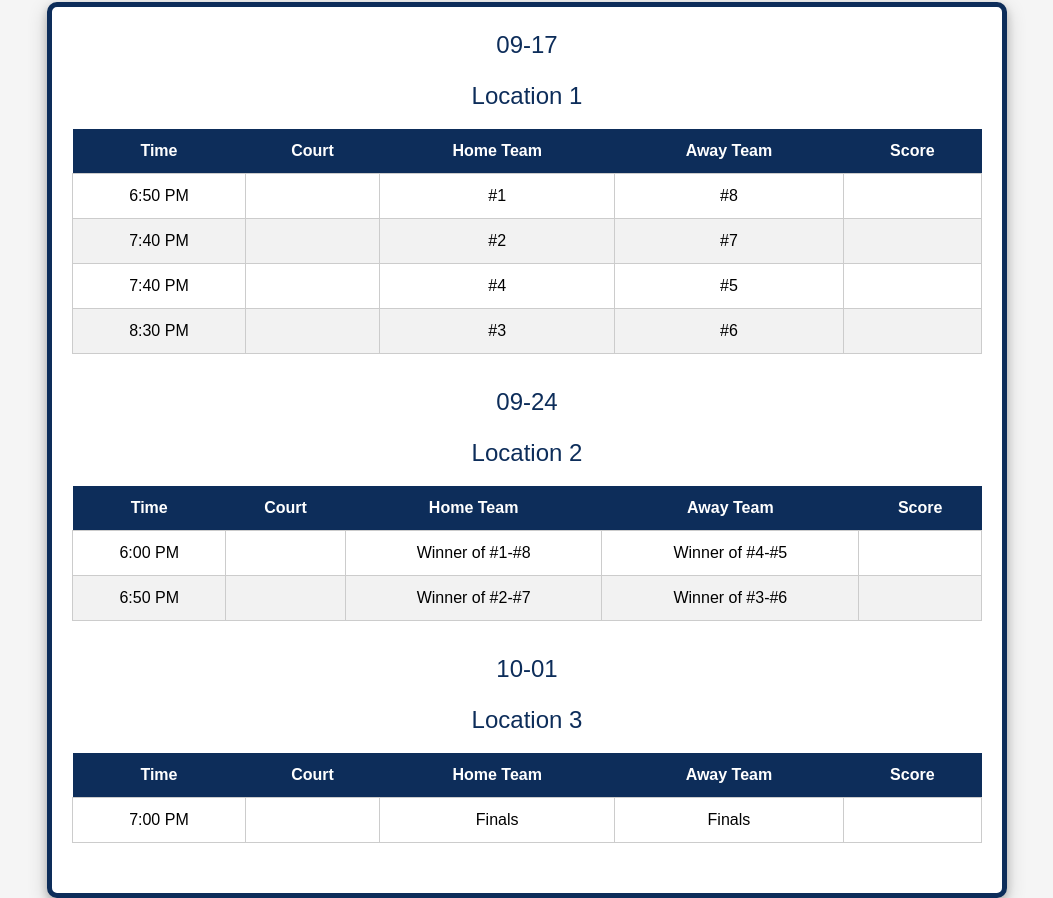
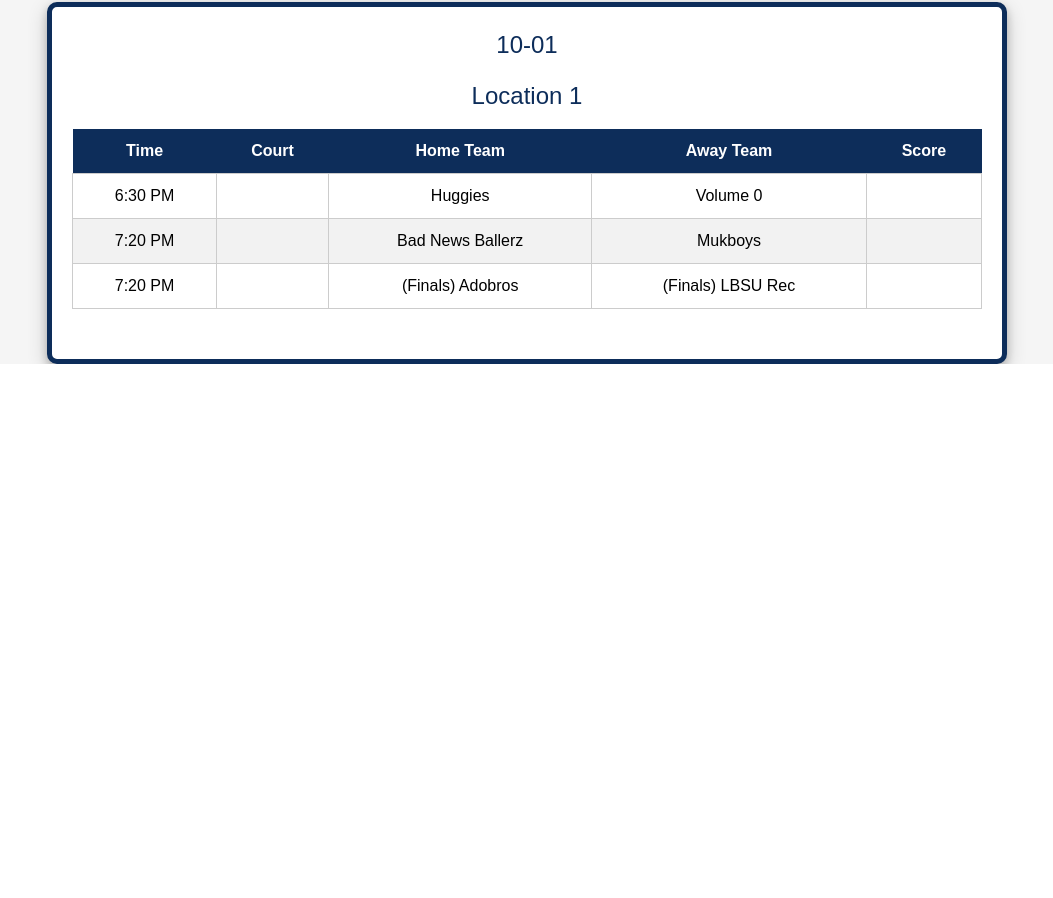
Before and after one commit to JacobGurley/KontraSports, a Vue app: page /#/sundayDGameSchedule in a window 1280 px wide. Shown: the part 448-1346 px from the top of the page, without its empty margins (113-1166 px from the left). After the commit the page ends 812 px from the top, so only its background shows below. Built offline with nearby package versions, Linux system fonts and the light colour scheme; no server answers; the database is empty; sample sign-in values are in the browser's storage.

Commit message:
Sunday Updates

```diff
--- a/src/components/GSSundayA.vue
+++ b/src/components/GSSundayA.vue
@@ -58,10 +58,9 @@
     const gamesRef = dbRef(db, 'gamesSunA');
     const locationsRef = dbRef(db, 'locationsSunA');
     const games = ref([
-       { date: '09-17', time: '7:40 PM', courtNumber: "", homeTeam: '#4', awayTeam: '#5', score: "" },
-       { date: '09-24', time: '6:00 PM', courtNumber: "", homeTeam: '#6 Mixed Bag', awayTeam: '#2', score: "" },
-       { date: '09-24', time: '8:30 PM', courtNumber: "", homeTeam: 'Winner of #4-#5', awayTeam: '#1', score: "" },
-       { date: '10-01', time: '8:00 PM', courtNumber: "", homeTeam: 'Finals', awayTeam: 'Finals', score: "" },
+       { date: '10-01', time: '7:20 PM', courtNumber: "", homeTeam: 'Out Here Ballin', awayTeam: 'Teancity Hoops', score: "" },
+       { date: '10-01', time: '9:00 PM', courtNumber: "", homeTeam: '(Finals) Tita Slayerz', awayTeam: '(Finals) FBG', score: "" },
+
 
 
 
@@ -69,9 +68,7 @@
     const groupedGames = ref({});
     const searchDate = ref("");
     const locations = ref({
-      '09-17': 'Location 1',
-      '09-24': 'Location 2',
-      '10-01': 'Location 3',
+      '10-01': 'Location 1',
     });
 
     // Add a computed property to filter the games based on the search input
--- a/src/components/GSSundayB.vue
+++ b/src/components/GSSundayB.vue
@@ -58,22 +58,17 @@
     const gamesRef = dbRef(db, 'gamesSunB');
     const locationsRef = dbRef(db, 'locationsSunB');
     const games = ref([
-       { date: '09-17', time: '6:00 PM', courtNumber: "", homeTeam: '#1 Shotz Fired', awayTeam: '#9 Troy Warriors', score: "" },
-       { date: '09-17', time: '6:50 PM', courtNumber: "", homeTeam: '#4 Uncle Drews', awayTeam: '#5 Redeem Team', score: "" },
-       { date: '09-17', time: '6:50 PM', courtNumber: "", homeTeam: '#7 Mamba Mentality', awayTeam: '#10 Los Veteranos ', score: "" },
-       { date: '09-17', time: '8:30 PM', courtNumber: "", homeTeam: '#2 Ball Dont Lie', awayTeam: 'Winner of #7-#10', score: "" },
-       { date: '09-24', time: '6:50 PM', courtNumber: "", homeTeam: 'Winner of #2-#7 v #10', awayTeam: '#3 Rudeboyz', score: "" },
-       { date: '09-24', time: '7:40 PM', courtNumber: "", homeTeam: 'Winner of #1-#8 v #9', awayTeam: 'Winner of #4-#5', score: "" },
-       { date: '10-01', time: '7:00 PM', courtNumber: "", homeTeam: 'Finals', awayTeam: 'Finals', score: "" },
+       { date: '10-01', time: '6:30 PM', courtNumber: "", homeTeam: 'Hooligans', awayTeam: 'LA Dreamers', score: "" },
+       { date: '10-01', time: '8:10 PM', courtNumber: "", homeTeam: 'Ball Dont Lie', awayTeam: 'Team 1UP', score: "" },
+       { date: '10-01', time: '8:10 PM', courtNumber: "", homeTeam: '(Finals) Rudeboyz', awayTeam: '(Finals) Uncle Drews', score: "" },
+
 
 
     ]);
     const groupedGames = ref({});
     const searchDate = ref("");
     const locations = ref({
-      '09-17': 'Location 1',
-      '09-24': 'Location 2',
-      '10-01': 'Location 3',
+      '10-01': 'Location 1',
     });
 
     // Add a computed property to filter the games based on the search input
--- a/src/components/GSSundayC.vue
+++ b/src/components/GSSundayC.vue
@@ -58,22 +58,15 @@
     const gamesRef = dbRef(db, 'gamesSunC');
     const locationsRef = dbRef(db, 'locationsSunC');
     const games = ref([
-       { date: '09-17', time: '6:50 PM', courtNumber: "", homeTeam: '#2', awayTeam: '#7', score: "" },
-       { date: '09-17', time: '7:40 PM', courtNumber: "", homeTeam: '#1', awayTeam: '#8', score: "" },
-       { date: '09-17', time: '8:30 PM', courtNumber: "", homeTeam: '#3', awayTeam: '#6', score: "" },
-       { date: '09-17', time: '8:30 PM', courtNumber: "", homeTeam: '#4', awayTeam: '#5', score: "" },
-       { date: '09-24', time: '7:40 PM', courtNumber: "", homeTeam: 'Winner of #1-#8', awayTeam: 'Winner of #4-#5', score: "" },
-       { date: '09-24', time: '8:30 PM', courtNumber: "", homeTeam: 'Winner of #2-#7', awayTeam: 'Winner of #3-#6', score: "" },
-       { date: '10-01', time: '8:00 PM', courtNumber: "", homeTeam: 'Finals', awayTeam: 'Finals', score: "" },
+       { date: '09-17', time: '6:30 PM', courtNumber: "", homeTeam: '(Finals) Shoot em up!', awayTeam: '(Finals) Shot Crew', score: "" },
+       { date: '09-17', time: '8:10 PM', courtNumber: "", homeTeam: 'Juss Hoop', awayTeam: 'True Grit', score: "" },
 
 
     ]);
     const groupedGames = ref({});
     const searchDate = ref("");
     const locations = ref({
-      '09-17': 'Location 8',
-      '09-24': 'Location 9',
-      '10-01': 'Location 10',
+      '10-01': 'Location 1',
     });
 
     // Add a computed property to filter the games based on the search input
--- a/src/components/GSSundayD.vue
+++ b/src/components/GSSundayD.vue
@@ -58,22 +58,16 @@
       const gamesRef = dbRef(db, 'gamesSunD');
       const locationsRef = dbRef(db, 'locationsSunD');
       const games = ref([
-         { date: '09-17', time: '6:50 PM', courtNumber: "", homeTeam: '#1', awayTeam: '#8', score: "" },
-         { date: '09-17', time: '7:40 PM', courtNumber: "", homeTeam: '#2', awayTeam: '#7', score: "" },
-         { date: '09-17', time: '7:40 PM', courtNumber: "", homeTeam: '#4', awayTeam: '#5', score: "" },
-         { date: '09-17', time: '8:30 PM', courtNumber: "", homeTeam: '#3', awayTeam: '#6', score: "" },
-         { date: '09-24', time: '6:00 PM', courtNumber: "", homeTeam: 'Winner of #1-#8', awayTeam: 'Winner of #4-#5', score: "" },
-         { date: '09-24', time: '6:50 PM', courtNumber: "", homeTeam: 'Winner of #2-#7', awayTeam: 'Winner of #3-#6', score: "" },
-         { date: '10-01', time: '7:00 PM', courtNumber: "", homeTeam: 'Finals', awayTeam: 'Finals', score: "" },
+         { date: '10-01', time: '6:30 PM', courtNumber: "", homeTeam: 'Huggies', awayTeam: 'Volume 0', score: "" },
+         { date: '10-01', time: '7:20 PM', courtNumber: "", homeTeam: 'Bad News Ballerz', awayTeam: 'Mukboys', score: "" },
+         { date: '10-01', time: '7:20 PM', courtNumber: "", homeTeam: '(Finals) Adobros', awayTeam: '(Finals) LBSU Rec', score: "" },
 
 
       ]);
       const groupedGames = ref({});
       const searchDate = ref("");
       const locations = ref({
-        '09-17': 'Location 1',
-        '09-24': 'Location 2',
-        '10-01': 'Location 3',
+        '10-01': 'Location 1',
       });
 
       // Add a computed property to filter the games based on the search input
```
